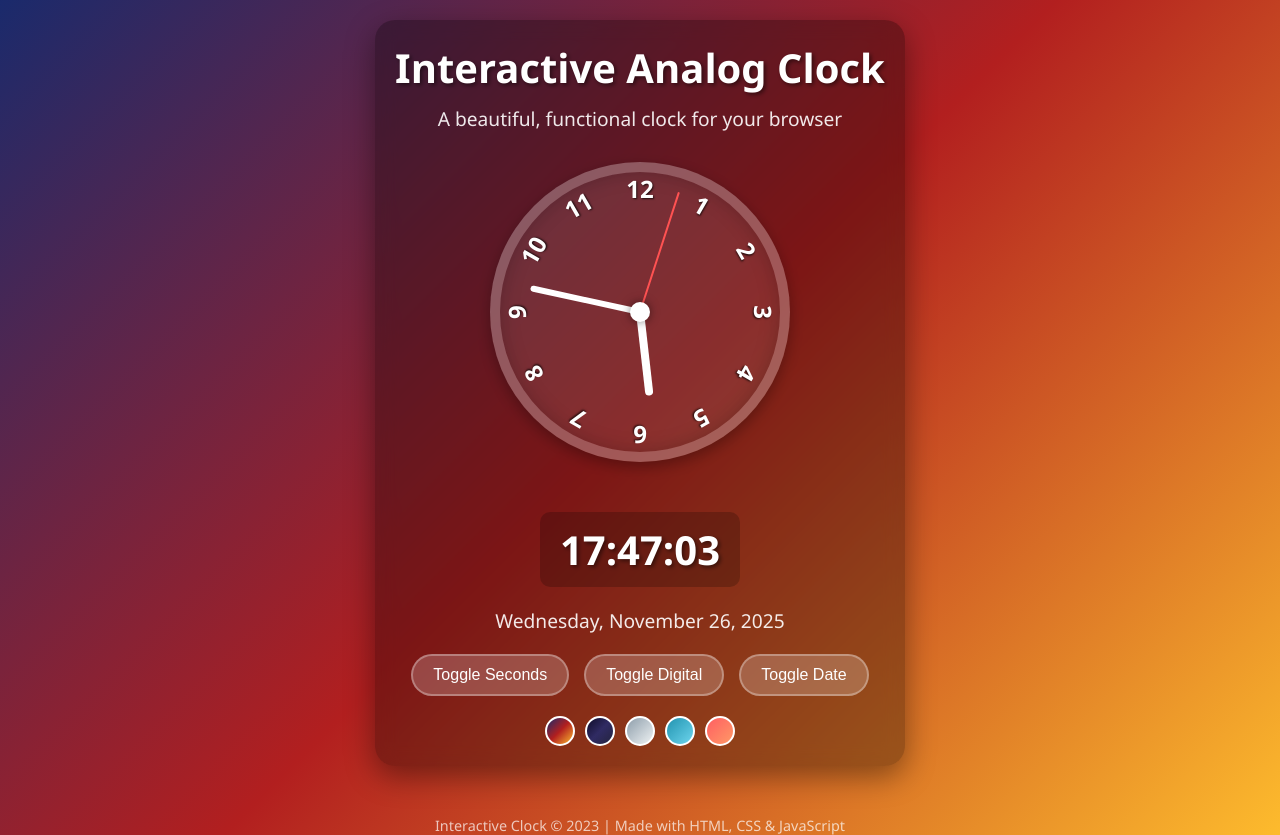
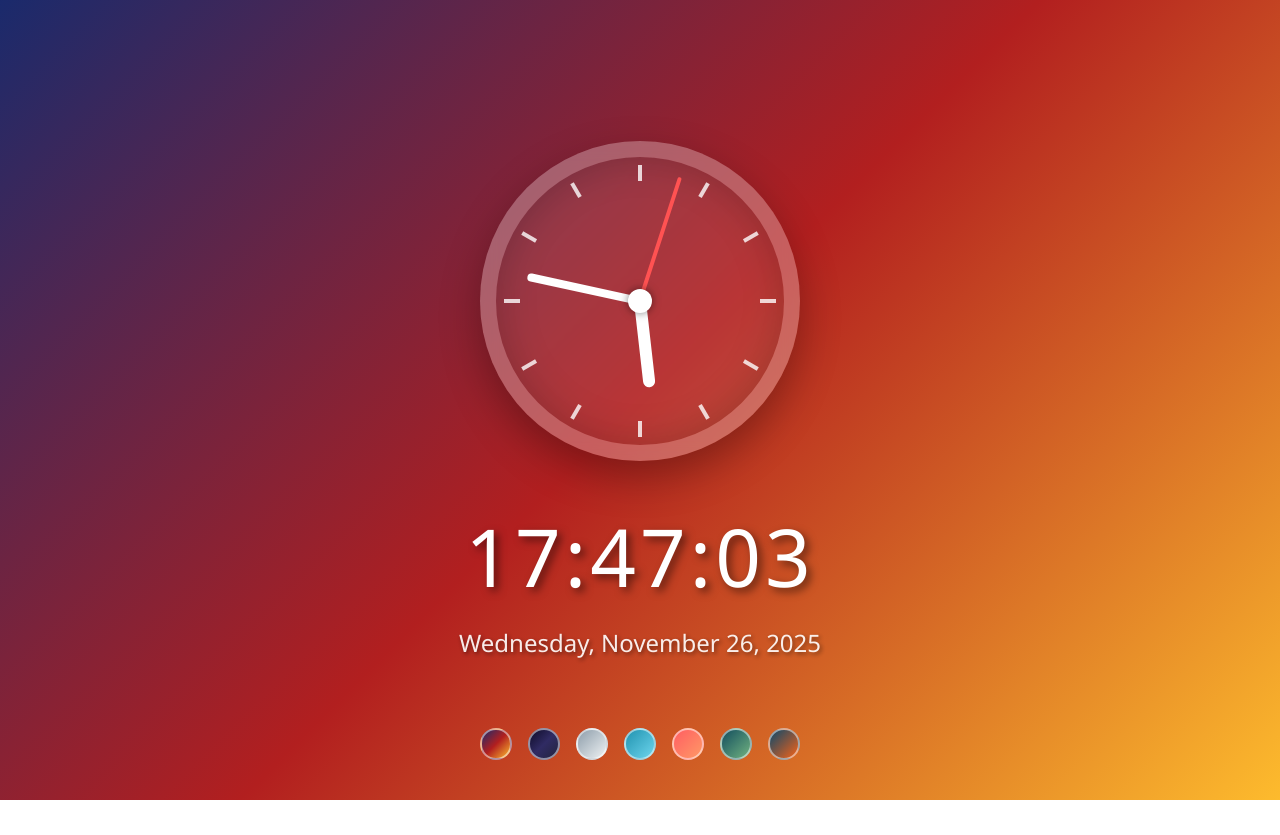
Before and after one commit to Ramonskie1215/TestHtml, a plain HTML site: page index.html in a window 1280 px wide. After the commit the page ends 800 px from the top, so only its background shows below. Drawn offline with Linux system fonts and the light colour scheme.

Commit message:
Update index.html

```diff
--- a/index.html
+++ b/index.html
@@ -3,7 +3,7 @@
 <head>
     <meta charset="UTF-8">
     <meta name="viewport" content="width=device-width, initial-scale=1.0">
-    <title>Interactive Analog Clock</title>
+    <title>Full Screen Clock</title>
     <style>
         * {
             margin: 0;
@@ -12,70 +12,51 @@
         }
 
         body {
-            font-family: 'Segoe UI', Tahoma, Geneva, Verdana, sans-serif;
+            font-family: 'Segoe UI', system-ui, sans-serif;
             background: linear-gradient(135deg, #1a2a6c, #b21f1f, #fdbb2d);
             display: flex;
-            flex-direction: column;
             justify-content: center;
             align-items: center;
             min-height: 100vh;
             color: white;
             overflow: hidden;
-        }
-
-        .container {
-            text-align: center;
-            padding: 20px;
-            background: rgba(0, 0, 0, 0.3);
-            border-radius: 20px;
-            box-shadow: 0 10px 30px rgba(0, 0, 0, 0.4);
-            backdrop-filter: blur(10px);
-            margin: 20px;
-            max-width: 90%;
-        }
-
-        h1 {
-            margin-bottom: 10px;
-            font-size: 2.5rem;
-            text-shadow: 2px 2px 4px rgba(0, 0, 0, 0.5);
-        }
-
-        .subtitle {
-            margin-bottom: 30px;
-            font-size: 1.2rem;
-            opacity: 0.9;
+            transition: background 0.5s ease;
         }
 
         .clock-container {
+            width: 100%;
+            height: 100vh;
+            display: flex;
+            flex-direction: column;
+            justify-content: center;
+            align-items: center;
             position: relative;
-            width: 300px;
-            height: 300px;
-            margin: 0 auto 30px;
         }
 
-        .clock {
-            width: 100%;
-            height: 100%;
+        .analog-clock {
+            width: 40vmin;
+            height: 40vmin;
             border-radius: 50%;
             background: rgba(255, 255, 255, 0.1);
-            border: 10px solid rgba(255, 255, 255, 0.2);
+            border: 2vmin solid rgba(255, 255, 255, 0.2);
             position: relative;
             box-shadow:
-                inset 0 0 20px rgba(0, 0, 0, 0.2),
-                0 5px 15px rgba(0, 0, 0, 0.3);
+                inset 0 0 5vmin rgba(0, 0, 0, 0.2),
+                0 2vmin 5vmin rgba(0, 0, 0, 0.3);
+            backdrop-filter: blur(10px);
         }
 
         .clock-center {
             position: absolute;
-            width: 20px;
-            height: 20px;
+            width: 3vmin;
+            height: 3vmin;
             background: #fff;
             border-radius: 50%;
             top: 50%;
             left: 50%;
             transform: translate(-50%, -50%);
             z-index: 10;
-            box-shadow: 0 0 10px rgba(0, 0, 0, 0.5);
+            box-shadow: 0 0 1vmin rgba(0, 0, 0, 0.5);
         }
 
         .hand {
@@ -83,110 +64,94 @@
             bottom: 50%;
             left: 50%;
             transform-origin: bottom;
-            border-radius: 10px 10px 0 0;
+            border-radius: 1vmin 1vmin 0 0;
             transform: translateX(-50%);
         }
 
         .hour-hand {
-            width: 8px;
+            width: 1.5vmin;
             height: 30%;
             background: #fff;
             z-index: 3;
         }
 
         .minute-hand {
-            width: 6px;
+            width: 1vmin;
             height: 40%;
             background: #fff;
             z-index: 2;
         }
 
         .second-hand {
-            width: 2px;
+            width: 0.5vmin;
             height: 45%;
             background: #ff5252;
             z-index: 1;
         }
 
-        .number {
+        .marker {
             position: absolute;
             width: 100%;
             height: 100%;
-            text-align: center;
-            font-size: 1.5rem;
-            font-weight: bold;
-            color: white;
-            text-shadow: 1px 1px 2px rgba(0, 0, 0, 0.7);
         }
 
-        .number-1 { transform: rotate(30deg); }
-        .number-2 { transform: rotate(60deg); }
-        .number-3 { transform: rotate(90deg); }
-        .number-4 { transform: rotate(120deg); }
-        .number-5 { transform: rotate(150deg); }
-        .number-6 { transform: rotate(180deg); }
-        .number-7 { transform: rotate(210deg); }
-        .number-8 { transform: rotate(240deg); }
-        .number-9 { transform: rotate(270deg); }
-        .number-10 { transform: rotate(300deg); }
-        .number-11 { transform: rotate(330deg); }
-        .number-12 { transform: rotate(0deg); }
+        .marker::after {
+            content: '';
+            position: absolute;
+            top: 1vmin;
+            left: 50%;
+            transform: translateX(-50%);
+            width: 0.5vmin;
+            height: 2vmin;
+            background: rgba(255, 255, 255, 0.8);
+        }
+
+        .marker-1 { transform: rotate(30deg); }
+        .marker-2 { transform: rotate(60deg); }
+        .marker-3 { transform: rotate(90deg); }
+        .marker-4 { transform: rotate(120deg); }
+        .marker-5 { transform: rotate(150deg); }
+        .marker-6 { transform: rotate(180deg); }
+        .marker-7 { transform: rotate(210deg); }
+        .marker-8 { transform: rotate(240deg); }
+        .marker-9 { transform: rotate(270deg); }
+        .marker-10 { transform: rotate(300deg); }
+        .marker-11 { transform: rotate(330deg); }
+        .marker-12 { transform: rotate(0deg); }
 
         .digital-clock {
-            font-size: 2.5rem;
-            font-weight: bold;
-            margin: 20px 0;
-            text-shadow: 2px 2px 4px rgba(0, 0, 0, 0.5);
-            background: rgba(0, 0, 0, 0.2);
-            padding: 10px 20px;
-            border-radius: 10px;
-            display: inline-block;
+            font-size: 10vmin;
+            font-weight: 300;
+            margin-top: 5vmin;
+            text-shadow: 0.5vmin 0.5vmin 1vmin rgba(0, 0, 0, 0.5);
+            letter-spacing: 0.5vmin;
         }
 
         .date-display {
-            font-size: 1.2rem;
-            margin-bottom: 20px;
+            font-size: 3vmin;
+            margin-top: 2vmin;
             opacity: 0.9;
-        }
-
-        .controls {
-            display: flex;
-            gap: 15px;
-            flex-wrap: wrap;
-            justify-content: center;
-            margin-top: 20px;
-        }
-
-        button {
-            padding: 10px 20px;
-            background: rgba(255, 255, 255, 0.2);
-            border: 2px solid rgba(255, 255, 255, 0.3);
-            color: white;
-            border-radius: 50px;
-            cursor: pointer;
-            font-size: 1rem;
-            transition: all 0.3s ease;
-        }
-
-        button:hover {
-            background: rgba(255, 255, 255, 0.3);
-            transform: translateY(-2px);
+            text-shadow: 0.2vmin 0.2vmin 0.5vmin rgba(0, 0, 0, 0.5);
         }
 
         .theme-selector {
-            margin-top: 20px;
+            position: absolute;
+            bottom: 5vmin;
             display: flex;
-            gap: 10px;
-            flex-wrap: wrap;
-            justify-content: center;
+            gap: 2vmin;
         }
 
         .theme-btn {
-            width: 30px;
-            height: 30px;
+            width: 4vmin;
+            height: 4vmin;
             border-radius: 50%;
             cursor: pointer;
-            border: 2px solid white;
+            border: 0.3vmin solid rgba(255, 255, 255, 0.5);
+            transition: transform 0.3s ease;
+        }
+
+        .theme-btn:hover {
+            transform: scale(1.2);
         }
 
         .theme-classic { background: linear-gradient(135deg, #1a2a6c, #b21f1f, #fdbb2d); }
@@ -194,50 +159,41 @@
         .theme-light { background: linear-gradient(135deg, #8e9eab, #eef2f3); }
         .theme-ocean { background: linear-gradient(135deg, #2193b0, #6dd5ed); }
         .theme-sunset { background: linear-gradient(135deg, #ff5e62, #ff9966); }
+        .theme-forest { background: linear-gradient(135deg, #134E5E, #71B280); }
+        .theme-night { background: linear-gradient(135deg, #0B486B, #F56217); }
 
-        footer {
-            margin-top: 30px;
-            text-align: center;
-            font-size: 0.9rem;
-            opacity: 0.7;
-        }
-
-        @media (max-width: 500px) {
-            .clock-container {
-                width: 250px;
-                height: 250px;
-            }
-
-            h1 {
-                font-size: 2rem;
+        @media (max-width: 768px) {
+            .analog-clock {
+                width: 60vmin;
+                height: 60vmin;
             }
 
             .digital-clock {
-                font-size: 2rem;
+                font-size: 12vmin;
+            }
+
+            .date-display {
+                font-size: 4vmin;
             }
         }
     </style>
 </head>
 <body>
-    <div class="container">
-        <h1>Interactive Analog Clock</h1>
-        <p class="subtitle">A beautiful, functional clock for your browser</p>
-
     <div class="clock-container">
-            <div class="clock">
-                <!-- Clock numbers -->
-                <div class="number number-1">1</div>
-                <div class="number number-2">2</div>
-                <div class="number number-3">3</div>
-                <div class="number number-4">4</div>
-                <div class="number number-5">5</div>
-                <div class="number number-6">6</div>
-                <div class="number number-7">7</div>
-                <div class="number number-8">8</div>
-                <div class="number number-9">9</div>
-                <div class="number number-10">10</div>
-                <div class="number number-11">11</div>
-                <div class="number number-12">12</div>
+        <div class="analog-clock">
+            <!-- Clock markers -->
+            <div class="marker marker-1"></div>
+            <div class="marker marker-2"></div>
+            <div class="marker marker-3"></div>
+            <div class="marker marker-4"></div>
+            <div class="marker marker-5"></div>
+            <div class="marker marker-6"></div>
+            <div class="marker marker-7"></div>
+            <div class="marker marker-8"></div>
+            <div class="marker marker-9"></div>
+            <div class="marker marker-10"></div>
+            <div class="marker marker-11"></div>
+            <div class="marker marker-12"></div>
 
             <!-- Clock hands -->
             <div class="hand hour-hand" id="hour-hand"></div>
@@ -247,16 +203,9 @@
             <!-- Clock center -->
             <div class="clock-center"></div>
         </div>
-        </div>
 
         <div class="digital-clock" id="digital-clock">00:00:00</div>
         <div class="date-display" id="date-display">Monday, January 1, 2023</div>
-
-        <div class="controls">
-            <button id="toggle-seconds">Toggle Seconds</button>
-            <button id="toggle-digital">Toggle Digital</button>
-            <button id="toggle-date">Toggle Date</button>
-        </div>
 
         <div class="theme-selector">
             <div class="theme-btn theme-classic" data-theme="classic"></div>
@@ -264,12 +213,10 @@
             <div class="theme-btn theme-light" data-theme="light"></div>
             <div class="theme-btn theme-ocean" data-theme="ocean"></div>
             <div class="theme-btn theme-sunset" data-theme="sunset"></div>
+            <div class="theme-btn theme-forest" data-theme="forest"></div>
+            <div class="theme-btn theme-night" data-theme="night"></div>
         </div>
     </div>
-
-    <footer>
-        <p>Interactive Clock &copy; 2023 | Made with HTML, CSS & JavaScript</p>
-    </footer>
 
     <script>
         // Get DOM elements
@@ -278,15 +225,7 @@
         const secondHand = document.getElementById('second-hand');
         const digitalClock = document.getElementById('digital-clock');
         const dateDisplay = document.getElementById('date-display');
-        const toggleSecondsBtn = document.getElementById('toggle-seconds');
-        const toggleDigitalBtn = document.getElementById('toggle-digital');
-        const toggleDateBtn = document.getElementById('toggle-date');
         const themeButtons = document.querySelectorAll('.theme-btn');
-
-        // State variables
-        let showSeconds = true;
-        let showDigital = true;
-        let showDate = true;
 
         // Update clock function
         function updateClock() {
@@ -307,36 +246,13 @@
             hourHand.style.transform = `translateX(-50%) rotate(${hourAngle}deg)`;
 
             // Update digital clock
-            if (showDigital) {
-                const timeString = `${hours.toString().padStart(2, '0')}:${minutes.toString().padStart(2, '0')}${showSeconds ? `:${seconds.toString().padStart(2, '0')}` : ''}`;
+            const timeString = `${hours.toString().padStart(2, '0')}:${minutes.toString().padStart(2, '0')}:${seconds.toString().padStart(2, '0')}`;
             digitalClock.textContent = timeString;
-            }
 
             // Update date display
-            if (showDate) {
             const options = { weekday: 'long', year: 'numeric', month: 'long', day: 'numeric' };
             dateDisplay.textContent = now.toLocaleDateString('en-US', options);
         }
-        }
-
-        // Toggle seconds display
-        toggleSecondsBtn.addEventListener('click', () => {
-            showSeconds = !showSeconds;
-            secondHand.style.display = showSeconds ? 'block' : 'none';
-            updateClock();
-        });
-
-        // Toggle digital clock
-        toggleDigitalBtn.addEventListener('click', () => {
-            showDigital = !showDigital;
-            digitalClock.style.display = showDigital ? 'inline-block' : 'none';
-        });
-
-        // Toggle date display
-        toggleDateBtn.addEventListener('click', () => {
-            showDate = !showDate;
-            dateDisplay.style.display = showDate ? 'block' : 'none';
-        });
 
         // Theme switching
         themeButtons.forEach(button => {
```
Lines whose indentation alone changed are shown as unchanged.
